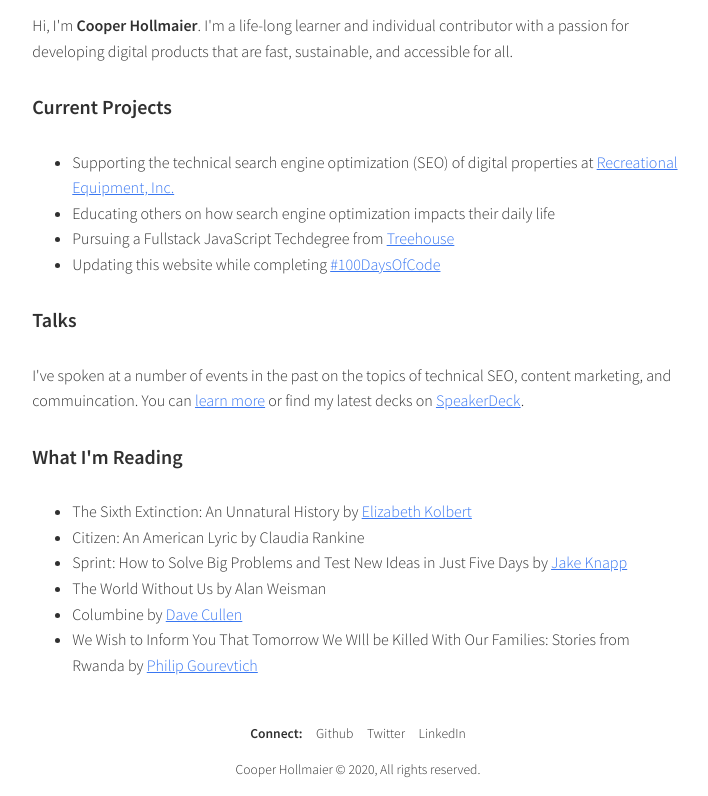
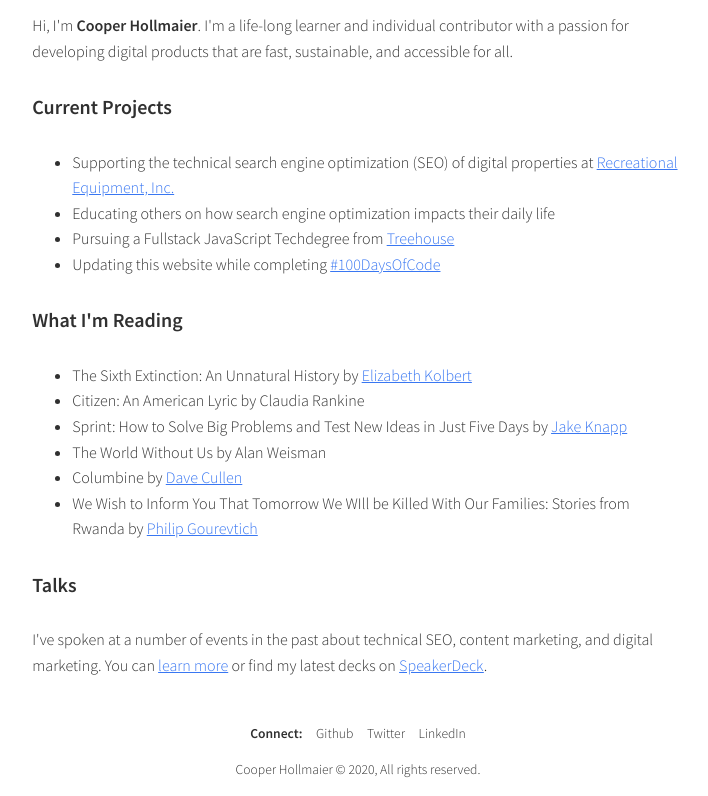
Before and after one commit to chollma/chollma.github.io, a plain HTML site: page index.html in a window 1280 px wide. Shown: the part 366-1162 px from the top of the page, without its empty margins (282-990 px from the left). Drawn offline with Linux system fonts and the light colour scheme.

Commit message:
Moved the talks section on the homepage

```diff
--- a/index.html
+++ b/index.html
@@ -55,8 +55,6 @@
                 <li>Pursuing a Fullstack JavaScript Techdegree from <a href="https://teamtreehouse.com">Treehouse</a></li>
                 <li>Updating this website while completing <a href="https://www.100daysofcode.com/">#100DaysOfCode</a></li>
             </ul>
-            <h2>Talks</h2>
-            <p>I've spoken at a number of events in the past on the topics of technical SEO, content marketing, and commuincation. You can <a href="https://cooperhollmaier.com/speaking">learn more</a> or find my latest decks on <a href="https://speakerdeck.com/chollma">SpeakerDeck</a>.</p>
             <h2>What I'm Reading</h2>
             <ul>
                 <li>The Sixth Extinction: An Unnatural History by <a href="https://twitter.com/elizkolbert" aria-label="Go to Elizabeth Kolbert's Twitter profile page">Elizabeth Kolbert</a></li>
@@ -66,7 +64,8 @@
                 <li>Columbine by <a href="https://twitter.com/davecullen"  aria-label="Go to Dave Cullen's Twitter profile page"> Dave Cullen</a></li>
                 <li>We Wish to Inform You That Tomorrow We WIll be Killed With Our Families: Stories from Rwanda by <a href="https://twitter.com/pgourevitch" aria-label="Got to Philip Gourevtich's Twitter profile page">Philip Gourevtich</a></li>
             </ul>
-
+            <h2>Talks</h2>
+            <p>I've spoken at a number of events in the past about technical SEO, content marketing, and digital marketing. You can <a href="https://cooperhollmaier.com/speaking">learn more</a> or find my latest decks on <a href="https://speakerdeck.com/chollma">SpeakerDeck</a>.</p>
     </main>
     <footer class="footer">
         <ul class="social-list">
```
